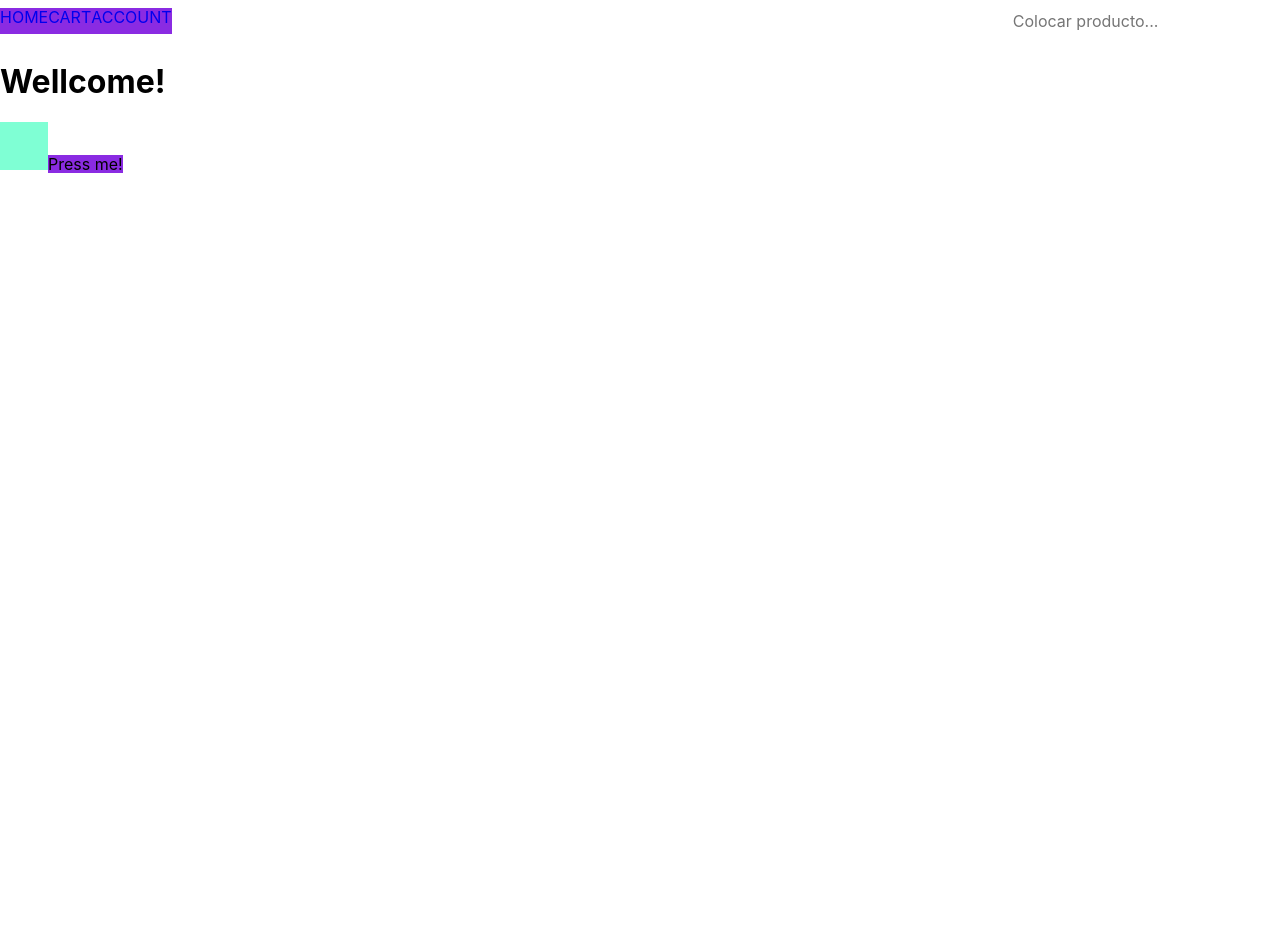
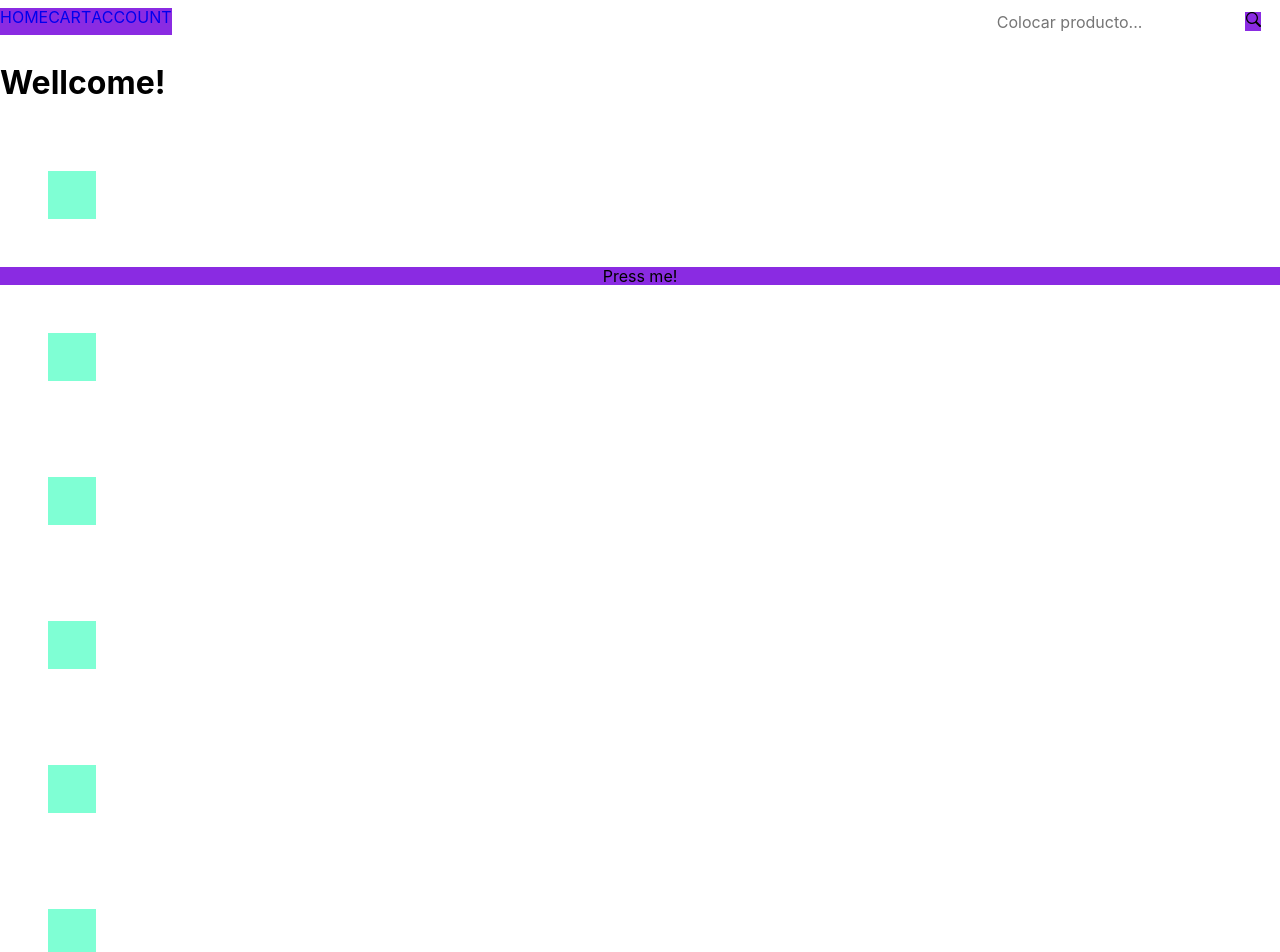
Before and after one commit to PT07G05-Henry/ecommerce-client, a React (Create React App) app: page / in a window 1280 px wide. Shown: the top 952 px of the page. Before the commit the page ends 800 px from the top, so only its background shows below. Built offline with nearby package versions, Linux system fonts and the light colour scheme.

Commit message:
feat(client/NavBar): Styled NavBar

```diff
--- a/src/components/SearchBar/SearchBar.jsx
+++ b/src/components/SearchBar/SearchBar.jsx
@@ -1,15 +1,16 @@
 import React from "react";
+import { GoSearch } from "react-icons/go"
 import "./searchBar.css";
 
 export default function SearchBar() {
   return (
     <form className="nav__searchBar">
       <input
-        className="inputProductos"
+        className="nav__searchBar-textInput"
         type="text"
         placeholder="Colocar producto..."
       />
-      <input className="inputButton" type="submit" value="" />
+      <button type="submit" className="btn btn-primary"><GoSearch/></button>
     </form>
   );
 }
--- a/src/components/SearchBar/searchBar.css
+++ b/src/components/SearchBar/searchBar.css
@@ -1,7 +1,12 @@
 .nav__searchBar {
   width: max-content;
   display: inline-block;
+  background: transparent;
   color: var(--color-white);
   padding: 0.25rem 1.2rem;
   margin-left: auto;
 }
+
+.nav__searchBar-textInput {
+  background: transparent;
+}
--- a/src/containers/welcome/Welcome.jsx
+++ b/src/containers/welcome/Welcome.jsx
@@ -4,7 +4,7 @@ import "./welcome.css";
 
 const Welcome = () => {
   return (
-    <>
+    <section className="container welcome__container">
       <h1 className="title">Wellcome!</h1>
       <div className="spacer" />
       <Button
@@ -15,7 +15,28 @@ const Welcome = () => {
         {" "}
         Press me!{" "}
       </Button>
-    </>
+      <div className="spacer" />
+      <div className="spacer" />
+      <div className="spacer" />
+      <div className="spacer" />
+      <div className="spacer" />
+      <div className="spacer" />
+      <div className="spacer" />
+      <div className="spacer" />
+      <div className="spacer" />
+      <div className="spacer" />
+      <div className="spacer" />
+      <div className="spacer" />
+      <div className="spacer" />
+      <div className="spacer" />
+      <div className="spacer" />
+      <div className="spacer" />
+      <div className="spacer" />
+      <div className="spacer" />
+      <div className="spacer" />
+      <div className="spacer" />
+      <div className="spacer" />
+    </section>
   );
 };
 
--- a/src/containers/welcome/welcome.css
+++ b/src/containers/welcome/welcome.css
@@ -1,10 +1,16 @@
+.welcome__container {
+    display: flex;
+    flex-direction: column;
+}
+
 .title {
-    size: 4rem;
+  size: 4rem;
 }
 
 .spacer {
-    display: inline-block;
-    height: 3rem;
-    width: 3rem;
-    background-color: aquamarine;
+  display: inline-block;
+  height: 3rem;
+  width: 3rem;
+  margin: 3rem;
+  background-color: aquamarine;
 }
```
